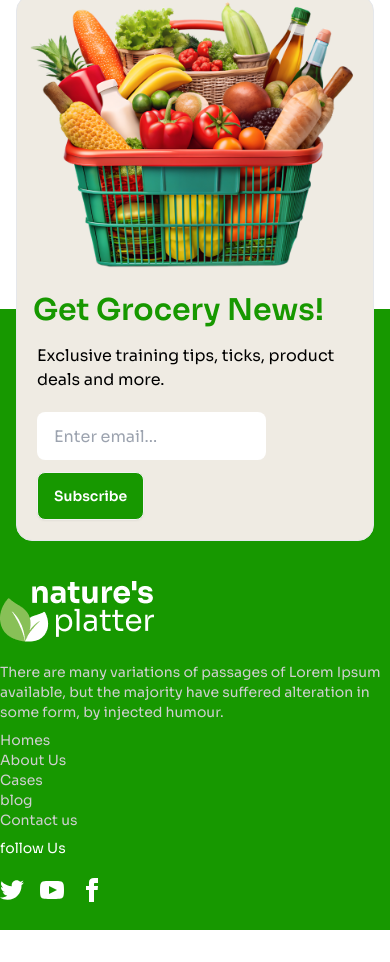
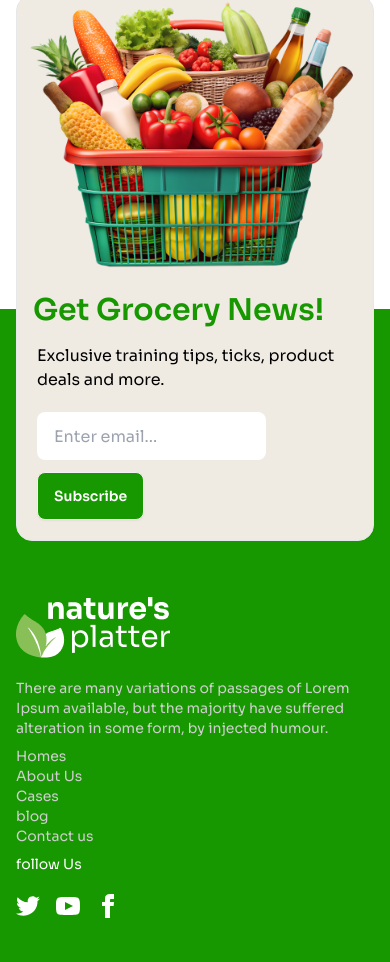
Before and after one commit to sr-sourav-roy/Natur-Platter-A1-S3, a plain HTML site: page index.html in a window 390 px wide. Shown: the part 4705-5667 px from the top of the page. Before the commit the page ends 5635 px from the top, so only its background shows below. Drawn offline with nearby package versions, Linux system fonts and the light colour scheme.

Commit message:
other side add

```diff
--- a/index.html
+++ b/index.html
@@ -453,9 +453,9 @@
        </section>
     </main>
     <!-- footer section -->
-    <footer class="footer sm:footer-horizontal bg-[#179800] text-base-content">
+    <footer class="footer sm:footer-horizontal bg-[#179800] text-base-content max-sm:p-4">
       <div
-        class="md:max-w-scteen-xl lg:max-w-screen-2xl mx-auto grid md:grid-cols-3 items-end text-white md:my-28 my-7 pt-56"
+        class="md:max-w-scteen-xl lg:max-w-screen-2xl mx-auto grid md:grid-cols-3 items-end text-white md:my-28 my-7 pt-56 "
       >
         <nav class="">
           <img class="my-5" src="./c2-assets/logo-footer.png" alt="" />
```
